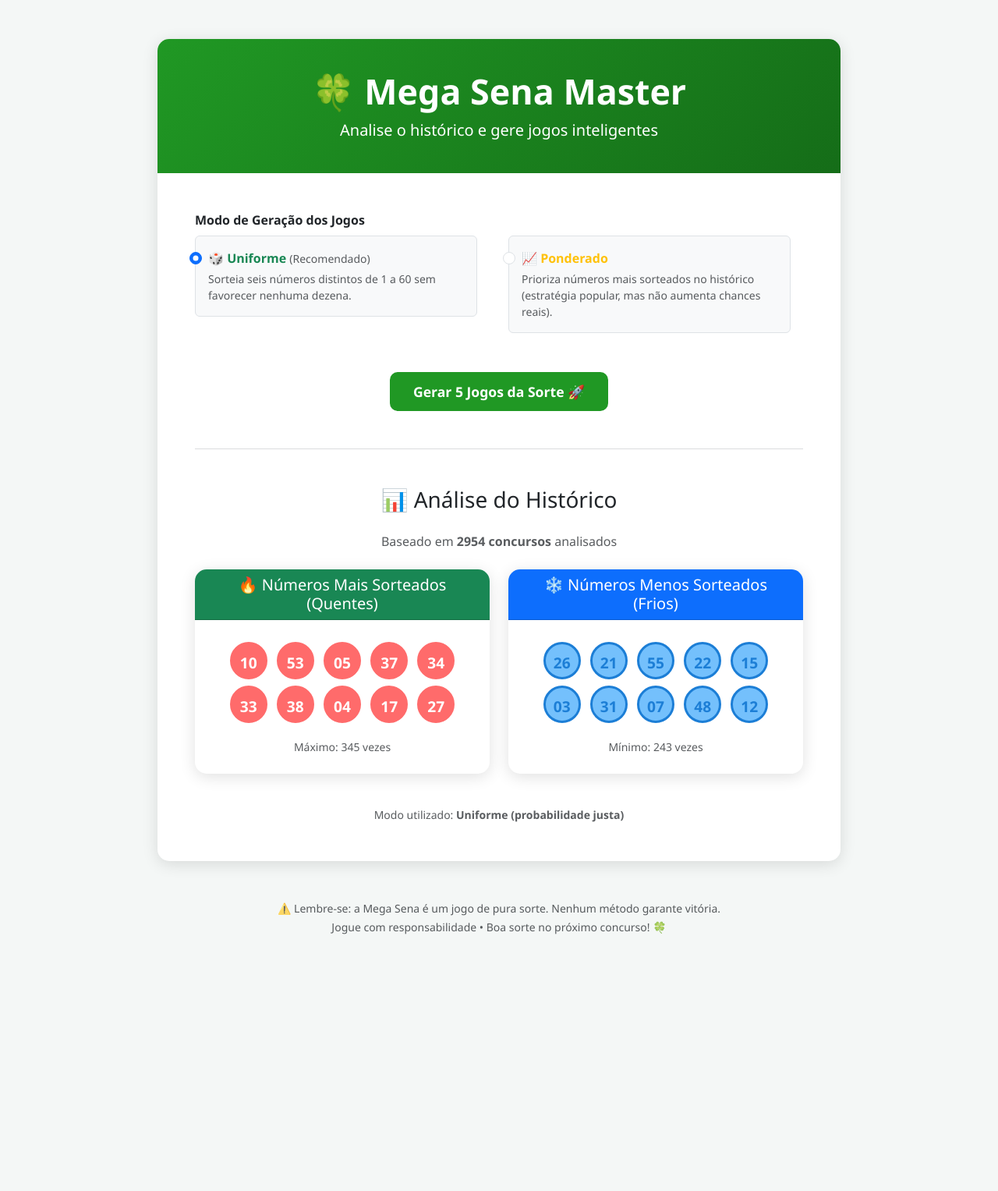
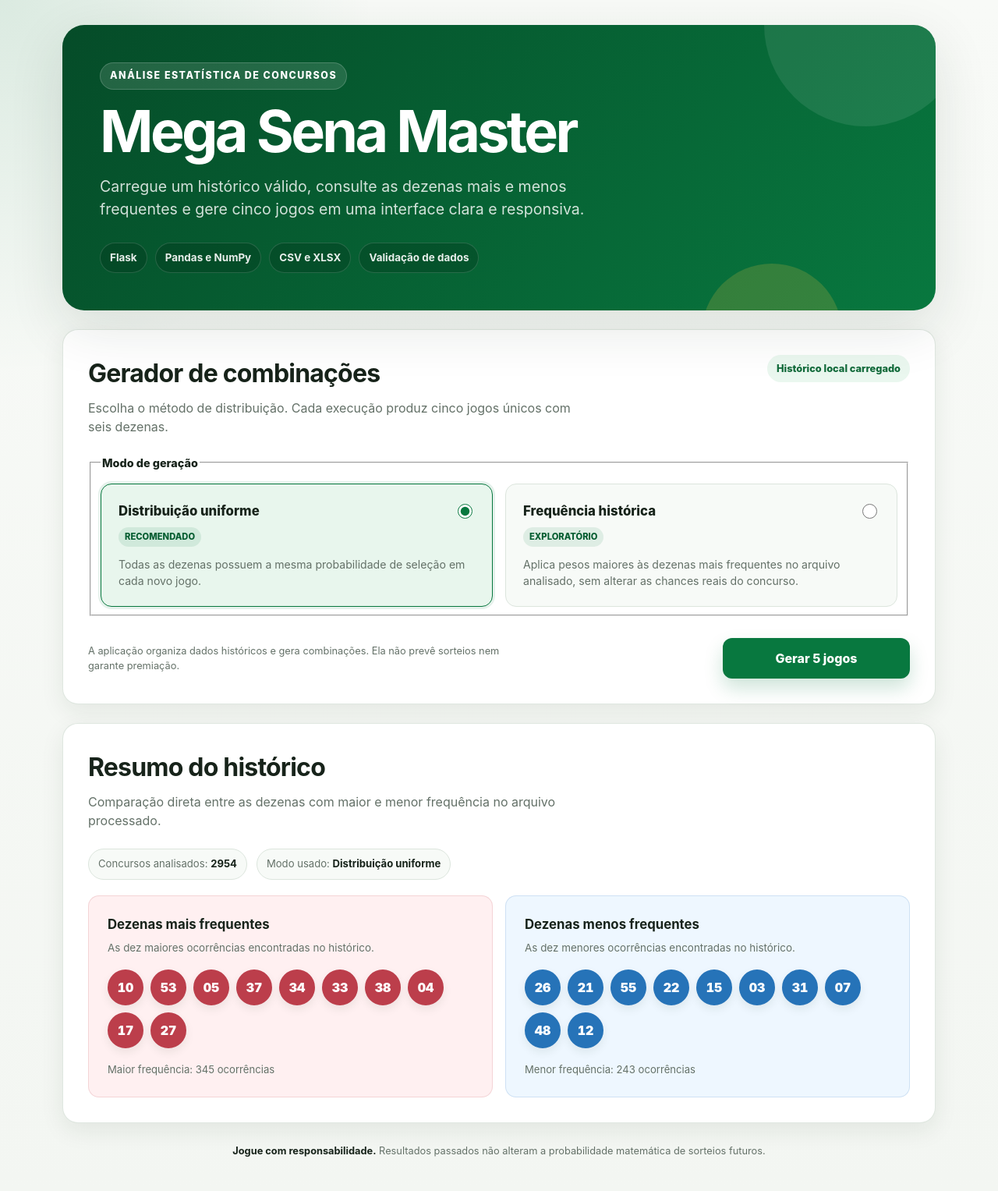
Before and after one commit to EduMiranda78/mega-sena, a Flask app: page / in a window 1280 px wide. Shown: the whole page at 78% size. Before the commit the page ends 1198 px from the top, so only its background shows below. Run offline with Flask 3, Linux system fonts and the light colour scheme.

Commit message:
Reorganiza interface da Mega Sena

```diff
--- a/templates/index.html
+++ b/templates/index.html
@@ -4,266 +4,196 @@
 <head>
     <meta charset="UTF-8">
     <meta name="viewport" content="width=device-width, initial-scale=1.0">
+    <meta name="description" content="Analise o histórico da Mega-Sena e gere cinco combinações com distribuição uniforme ou ponderada.">
     <title>Mega Sena Master</title>
-    <link href="https://cdn.jsdelivr.net/npm/bootstrap@5.3.0/dist/css/bootstrap.min.css" rel="stylesheet">
-    <style>
-        body {
-            background-color: #f4f7f6;
-            font-family: 'Segoe UI', Tahoma, Geneva, Verdana, sans-serif;
-        }
-
-        .container {
-            max-width: 900px;
-            margin-top: 50px;
-        }
-
-        .card {
-            border: none;
-            border-radius: 15px;
-            box-shadow: 0 4px 20px rgba(0, 0, 0, 0.12);
-            overflow: hidden;
-        }
-
-        .header-section {
-            background: linear-gradient(135deg, #209824 0%, #156d18 100%);
-            color: white;
-            padding: 40px;
-            text-align: center;
-        }
-
-        .header-section h1 {
-            font-size: 2.8rem;
-            font-weight: 800;
-        }
-
-        .btn-custom {
-            background-color: #209824;
-            border: none;
-            color: white;
-            padding: 12px 30px;
-            font-weight: bold;
-            border-radius: 10px;
-            transition: all 0.3s;
-            font-size: 1.1rem;
-        }
-
-        .btn-custom:hover {
-            background-color: #156d18;
-            transform: translateY(-3px);
-            box-shadow: 0 6px 15px rgba(0, 0, 0, 0.2);
-        }
-
-        .lucky-number {
-            display: inline-block;
-            width: 48px;
-            height: 48px;
-            line-height: 48px;
-            background-color: #e9ecef;
-            border-radius: 50%;
-            text-align: center;
-            font-weight: bold;
-            font-size: 1.2rem;
-            margin: 4px;
-            color: #209824;
-            border: 3px solid #209824;
-        }
-
-        .game-item {
-            background: white;
-            border-bottom: 1px solid #eee;
-            padding: 20px;
-            list-style: none;
-            border-radius: 10px;
-            margin-bottom: 12px;
-            box-shadow: 0 2px 8px rgba(0, 0, 0, 0.05);
-        }
-
-        .game-item:last-child {
-            border-bottom: none;
-            margin-bottom: 0;
-        }
-
-        .alert {
-            border-radius: 10px;
-            margin-bottom: 20px;
-        }
-    </style>
+    <link rel="stylesheet" href="{{ url_for('static', filename='styles.css') }}">
 </head>
 
 <body>
+    <div class="page-shell">
+        <header class="hero">
+            <div class="hero__content">
+                <span class="hero__eyebrow">Análise estatística de concursos</span>
+                <h1>Mega Sena Master</h1>
+                <p class="hero__lead">
+                    Carregue um histórico válido, consulte as dezenas mais e menos frequentes e gere cinco jogos em uma interface clara e responsiva.
+                </p>
+                <div class="hero__chips" aria-label="Recursos principais">
+                    <span>Flask</span>
+                    <span>Pandas e NumPy</span>
+                    <span>CSV e XLSX</span>
+                    <span>Validação de dados</span>
+                </div>
+            </div>
+        </header>
 
-    <div class="container">
-        <div class="card">
-            <div class="header-section">
-                <h1>🍀 Mega Sena Master</h1>
-                <p class="lead mb-0">Analise o histórico e gere jogos inteligentes</p>
-            </div>
-
-            <div class="card-body p-5">
-
-                <!-- Mensagens de feedback -->
+        <main class="content">
             {% with messages = get_flashed_messages(with_categories=true) %}
                 {% if messages %}
+                    <section aria-label="Mensagens do sistema" aria-live="polite">
                         {% for category, message in messages %}
-                <div class="alert alert-{{ 'danger' if category == 'danger' else 'warning' if category == 'warning' else 'success' }} alert-dismissible fade show"
-                    role="alert">
+                            <div class="alert alert-{{ 'danger' if category == 'danger' else 'warning' if category == 'warning' else 'success' }}">
                                 {{ message }}
-                    <button type="button" class="btn-close" data-bs-dismiss="alert" aria-label="Fechar"></button>
                             </div>
                         {% endfor %}
+                    </section>
                 {% endif %}
             {% endwith %}
 
-                <!-- Formulário de upload OU seleção de modo -->
+            <section class="panel" aria-labelledby="generator-title">
+                <div class="section-heading">
+                    <div>
+                        <h2 id="generator-title">Gerador de combinações</h2>
+                        <p>Escolha o método de distribuição. Cada execução produz cinco jogos únicos com seis dezenas.</p>
+                    </div>
+                    {% if historico_local_existe %}
+                        <span class="status-pill">Histórico local carregado</span>
+                    {% endif %}
+                </div>
+
                 <form action="{{ url_for('gerar') }}" method="post" enctype="multipart/form-data" autocomplete="off">
                     <input type="hidden" name="_csrf_token" value="{{ csrf_token() }}">
+
                     {% if not historico_local_existe %}
-                    <div class="mb-4">
-                        <label for="arquivo" class="form-label fw-bold">Selecione o arquivo histórico (CSV ou
-                            XLSX)</label>
-                        <input type="file" class="form-control form-control-lg" name="arquivo" id="arquivo"
-                            accept=".csv,.xlsx" required>
-                        <div class="form-text">
-                            O arquivo deve conter as colunas: <strong>Bola1, Bola2, Bola3, Bola4, Bola5, Bola6</strong>.
-                        </div>
+                        <div class="form-group">
+                            <label for="arquivo" class="form-label">Arquivo histórico</label>
+                            <input
+                                type="file"
+                                class="file-control"
+                                name="arquivo"
+                                id="arquivo"
+                                accept=".csv,.xlsx"
+                                required
+                            >
+                            <p class="form-help">
+                                Formatos aceitos: CSV ou XLSX, até 10 MB, com as colunas Bola1, Bola2, Bola3, Bola4, Bola5 e Bola6.
+                            </p>
                         </div>
                     {% endif %}
 
-                    <div class="mb-5">
-                        <label class="form-label fw-bold">Modo de Geração dos Jogos</label>
-                        <div class="row">
-                            <div class="col-md-6">
-                                <div class="form-check form-check-inline p-3 border rounded bg-light">
-                                    <input class="form-check-input" type="radio" name="modo" id="uniforme"
-                                        value="uniforme" {% if modo != 'ponderado' %}checked{% endif %}>
-                                    <label class="form-check-label fw-bold text-success" for="uniforme">
-                                        🎲 Uniforme <small class="text-muted fw-normal">(Recomendado)</small>
+                    <fieldset class="form-group">
+                        <legend class="group-label">Modo de geração</legend>
+                        <div class="mode-grid">
+                            <label class="mode-card" for="uniforme">
+                                <input
+                                    type="radio"
+                                    name="modo"
+                                    id="uniforme"
+                                    value="uniforme"
+                                    {% if modo != 'ponderado' %}checked{% endif %}
+                                >
+                                <span class="mode-card__title">Distribuição uniforme</span>
+                                <span class="mode-card__tag">Recomendado</span>
+                                <span class="mode-card__description">
+                                    Todas as dezenas possuem a mesma probabilidade de seleção em cada novo jogo.
+                                </span>
                             </label>
-                                    <div class="small text-muted mt-1">
-                                        Sorteia seis números distintos de 1 a 60 sem favorecer nenhuma dezena.
+
+                            <label class="mode-card" for="ponderado">
+                                <input
+                                    type="radio"
+                                    name="modo"
+                                    id="ponderado"
+                                    value="ponderado"
+                                    {% if modo == 'ponderado' %}checked{% endif %}
+                                >
+                                <span class="mode-card__title">Frequência histórica</span>
+                                <span class="mode-card__tag">Exploratório</span>
+                                <span class="mode-card__description">
+                                    Aplica pesos maiores às dezenas mais frequentes no arquivo analisado, sem alterar as chances reais do concurso.
+                                </span>
+                            </label>
                         </div>
+                    </fieldset>
+
+                    <div class="submit-row">
+                        <p class="responsibility-note">
+                            A aplicação organiza dados históricos e gera combinações. Ela não prevê sorteios nem garante premiação.
+                        </p>
+                        <button type="submit" class="primary-button">Gerar 5 jogos</button>
                     </div>
-                            </div>
-                            <div class="col-md-6">
-                                <div class="form-check form-check-inline p-3 border rounded bg-light">
-                                    <input class="form-check-input" type="radio" name="modo" id="ponderado"
-                                        value="ponderado" {% if modo == 'ponderado' %}checked{% endif %}>
-                                    <label class="form-check-label fw-bold text-warning" for="ponderado">
-                                        📈 Ponderado
-                                    </label>
-                                    <div class="small text-muted mt-1">
-                                        Prioriza números mais sorteados no histórico (estratégia popular, mas não
-                                        aumenta chances reais).
-                                    </div>
-                                </div>
-                            </div>
+                </form>
+            </section>
+
+            {% if numeros_quentes %}
+                <section class="panel" aria-labelledby="statistics-title">
+                    <div class="section-heading">
+                        <div>
+                            <h2 id="statistics-title">Resumo do histórico</h2>
+                            <p>Comparação direta entre as dezenas com maior e menor frequência no arquivo processado.</p>
                         </div>
                     </div>
 
-                    <div class="text-center">
-                        <button type="submit" class="btn btn-custom btn-lg">
-                            Gerar 5 Jogos da Sorte 🚀
-                        </button>
+                    <div class="summary-bar">
+                        <span class="summary-item">
+                            Concursos analisados: <strong>{{ total_sorteios }}</strong>
+                        </span>
+                        <span class="summary-item">
+                            Modo usado:
+                            <strong>{{ 'Frequência histórica' if modo == 'ponderado' else 'Distribuição uniforme' }}</strong>
+                        </span>
                     </div>
-                </form>
 
-                <!-- Análise Estatística -->
-                {% if numeros_quentes %}
-                <hr class="my-5 border-secondary">
-
-                <h3 class="mb-4 text-center">📊 Análise do Histórico</h3>
-                <p class="text-center text-muted mb-4">
-                    Baseado em <strong>{{ total_sorteios }} concurso{{ 's' if total_sorteios != 1 else '' }}</strong>
-                    analisados
-                </p>
-
-                <div class="row">
-                    <div class="col-lg-6 mb-4">
-                        <div class="card border-success h-100">
-                            <div class="card-header bg-success text-white text-center">
-                                <h5 class="mb-0">🔥 Números Mais Sorteados (Quentes)</h5>
-                            </div>
-                            <div class="card-body text-center p-4">
+                    <div class="stats-grid">
+                        <article class="stat-card stat-card--hot">
+                            <h3>Dezenas mais frequentes</h3>
+                            <p>As dez maiores ocorrências encontradas no histórico.</p>
+                            <div class="number-grid" aria-label="Dezenas mais frequentes">
                                 {% for num, freq in numeros_quentes.items() %}
-                                <span class="lucky-number"
-                                    style="background-color: #ff6b6b; color: white; border-color: #ff6b6b;">
+                                    <span class="number-ball number-ball--hot" title="{{ freq }} ocorrências">
                                         {{ "%02d" | format(num|int) }}
                                     </span>
-                                {% if loop.index % 5 == 0 %}<br>{% endif %}
                                 {% endfor %}
-                                <div class="mt-3 small text-muted">
-                                    Máximo: {{ freq_max }} vez{{ 'es' if freq_max != 1 else '' }}
                             </div>
+                            <div class="metric">Maior frequência: {{ freq_max }} ocorrência{{ 's' if freq_max != 1 else '' }}</div>
+                        </article>
+
+                        <article class="stat-card stat-card--cold">
+                            <h3>Dezenas menos frequentes</h3>
+                            <p>As dez menores ocorrências encontradas no histórico.</p>
+                            <div class="number-grid" aria-label="Dezenas menos frequentes">
+                                {% for num, freq in numeros_frios.items() %}
+                                    <span class="number-ball number-ball--cold" title="{{ freq }} ocorrências">
+                                        {{ "%02d" | format(num|int) }}
+                                    </span>
+                                {% endfor %}
                             </div>
+                            <div class="metric">Menor frequência: {{ freq_min }} ocorrência{{ 's' if freq_min != 1 else '' }}</div>
+                        </article>
+                    </div>
+                </section>
+            {% endif %}
+
+            {% if jogos %}
+                <section class="panel" aria-labelledby="games-title" aria-live="polite">
+                    <div class="section-heading">
+                        <div>
+                            <h2 id="games-title">Seus 5 Jogos</h2>
+                            <p>Combinações únicas geradas nesta execução, exibidas em ordem crescente.</p>
                         </div>
                     </div>
 
-                    <div class="col-lg-6 mb-4">
-                        <div class="card border-primary h-100">
-                            <div class="card-header bg-primary text-white text-center">
-                                <h5 class="mb-0">❄️ Números Menos Sorteados (Frios)</h5>
+                    <ol class="games-list">
+                        {% for jogo in jogos %}
+                            <li class="game-card">
+                                <span class="game-card__label">Jogo {{ loop.index }}</span>
+                                <div class="game-numbers" aria-label="Dezenas do jogo {{ loop.index }}">
+                                    {% for numero in jogo %}
+                                        <span class="number-ball">{{ numero }}</span>
+                                    {% endfor %}
                                 </div>
-                            <div class="card-body text-center p-4">
-                                {% for num, freq in numeros_frios.items() %}
-                                <span class="lucky-number"
-                                    style="background-color: #74c0fc; color: #1c7ed6; border-color: #1c7ed6;">
-                                    {{ "%02d" | format(num|int) }}
-                                </span>
-                                {% if loop.index % 5 == 0 %}<br>{% endif %}
+                            </li>
                         {% endfor %}
-                                <div class="mt-3 small text-muted">
-                                    Mínimo: {{ freq_min }} vez{{ 'es' if freq_min != 1 else '' }}
-                                </div>
-                            </div>
-                        </div>
-                    </div>
-                </div>
+                    </ol>
+                </section>
+            {% endif %}
+        </main>
 
-                <div class="text-center mt-3">
-                    <small class="text-muted">
-                        Modo utilizado: <strong>
-                            {{ 'Ponderado (baseado em frequência histórica)' if modo == 'ponderado' else 'Uniforme
-                            (probabilidade justa)' }}
-                        </strong>
-                    </small>
-                </div>
-                {% endif %}
-
-                <!-- Jogos Gerados -->
-                {% if jogos %}
-                <hr class="my-5">
-
-                <h3 class="text-center">🎯 Seus 5 Jogos</h3>
-
-                <br>
-
-                {% for jogo in jogos %}
-                <p class="text-center fw-bold">
-                    Jogo {{ loop.index }}:
-                    {% for numero in jogo %}
-                    <span class="lucky-number">{{ numero }}</span>
-                    {% endfor %}
-                </p>
-                {% endfor %}
-
-                {% endif %}
-
-
-
-
-
-            </div>
-        </div>
-
-        <footer class="text-center mt-5 mb-5 text-muted">
-            <small>
-                ⚠️ Lembre-se: a Mega Sena é um jogo de pura sorte. Nenhum método garante vitória.<br>
-                Jogue com responsabilidade • Boa sorte no próximo concurso! 🍀
-            </small>
+        <footer class="footer">
+            <strong>Jogue com responsabilidade.</strong>
+            Resultados passados não alteram a probabilidade matemática de sorteios futuros.
         </footer>
     </div>
-
-    <script src="https://cdn.jsdelivr.net/npm/bootstrap@5.3.0/dist/js/bootstrap.bundle.min.js"></script>
 </body>
 
 </html>
```
Lines whose indentation alone changed are shown as unchanged.
